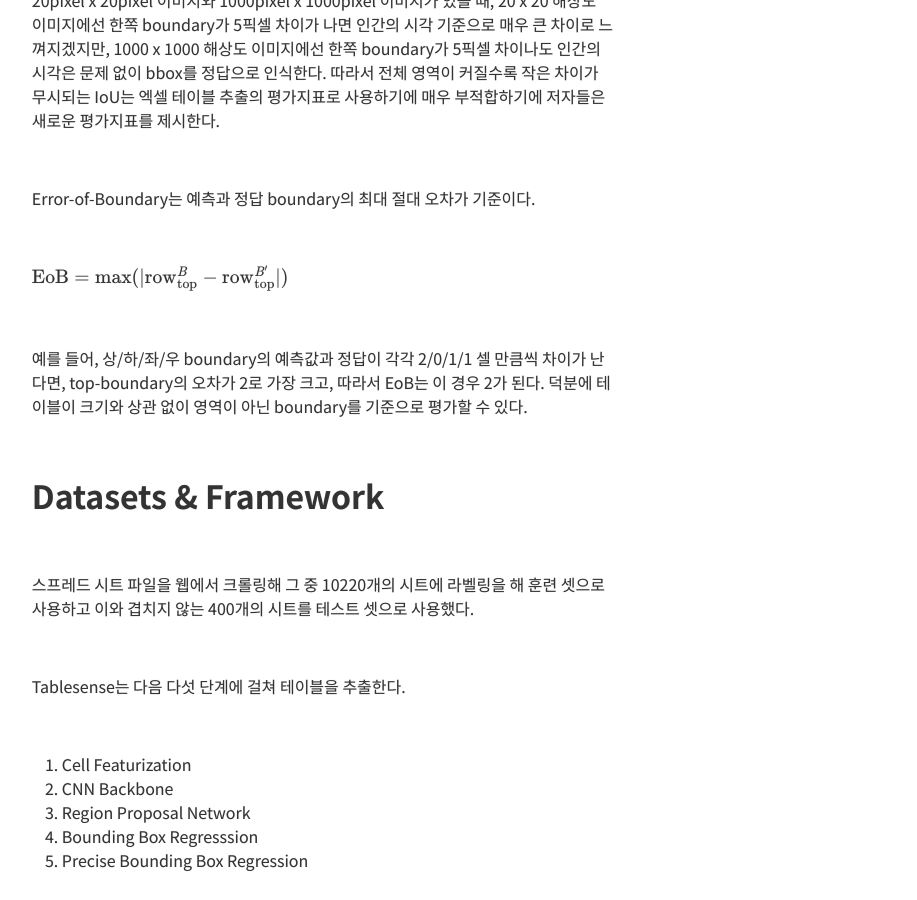
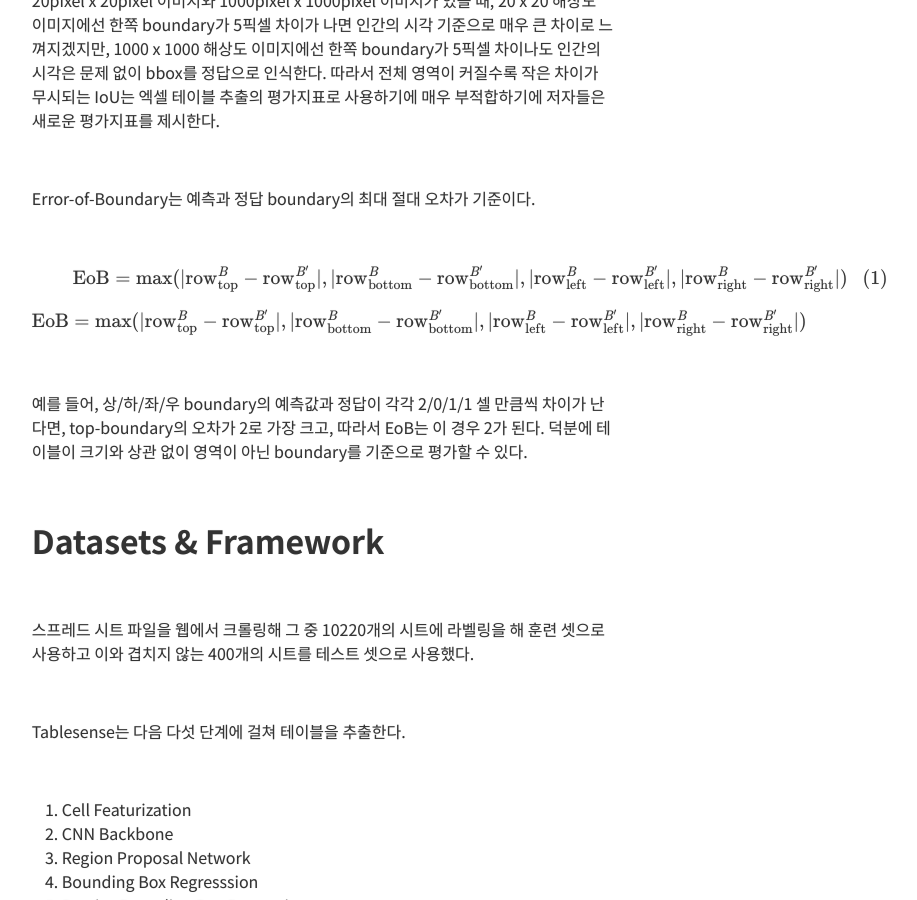
Before and after one commit to Clarit7/clarit7.github.io, a Jekyll site: the page built from _posts/2021-12-10-tablesense.md, in a window 1280 px wide and 900 px high, scrolled down 2066 px. Shown: the whole window, without its empty margins (317-1234 px from the left). Built offline with Jekyll 4.4.1, drawn with Linux system fonts in a browser that asks for light colours; some web fonts are replaced; formulas are drawn with MathJax 3; comment, search, counter and statistics services are not loaded.

Commit message:
Update 2021-12-10-tablesense.md

```diff
--- a/_posts/2021-12-10-tablesense.md
+++ b/_posts/2021-12-10-tablesense.md
@@ -69,7 +69,12 @@ Error-of-Boundary는 예측과 정답 boundary의 최대 절대 오차가 기준
 
 <br/>
 
-$ \mathrm{EoB} = \mathrm{max}(\vert\mathrm{row_{top}^\mathit{B}} - \mathrm{row_{top}^\mathit{B'}}\vert) $
+$\begin{align}
+  \mathrm{EoB} = \mathrm{max}(\vert\mathrm{row_{top}^\mathit{B}} - \mathrm{row_{top}^\mathit{B'}}\vert, \vert\mathrm{row_{bottom}^\mathit{B}} - \mathrm{row_{bottom}^\mathit{B'}}\vert, \\
+  \vert\mathrm{row_{left}^\mathit{B}} - \mathrm{row_{left}^\mathit{B'}}\vert, \vert\mathrm{row_{right}^\mathit{B}} - \mathrm{row_{right}^\mathit{B'}}\vert)
+\end{align}$
+
+$ \mathrm{EoB} = \mathrm{max}(\vert\mathrm{row_{top}^\mathit{B}} - \mathrm{row_{top}^\mathit{B'}}\vert, \vert\mathrm{row_{bottom}^\mathit{B}} - \mathrm{row_{bottom}^\mathit{B'}}\vert, \vert\mathrm{row_{left}^\mathit{B}} - \mathrm{row_{left}^\mathit{B'}}\vert, \vert\mathrm{row_{right}^\mathit{B}} - \mathrm{row_{right}^\mathit{B'}}\vert) $
 
 <br/>
 
```
